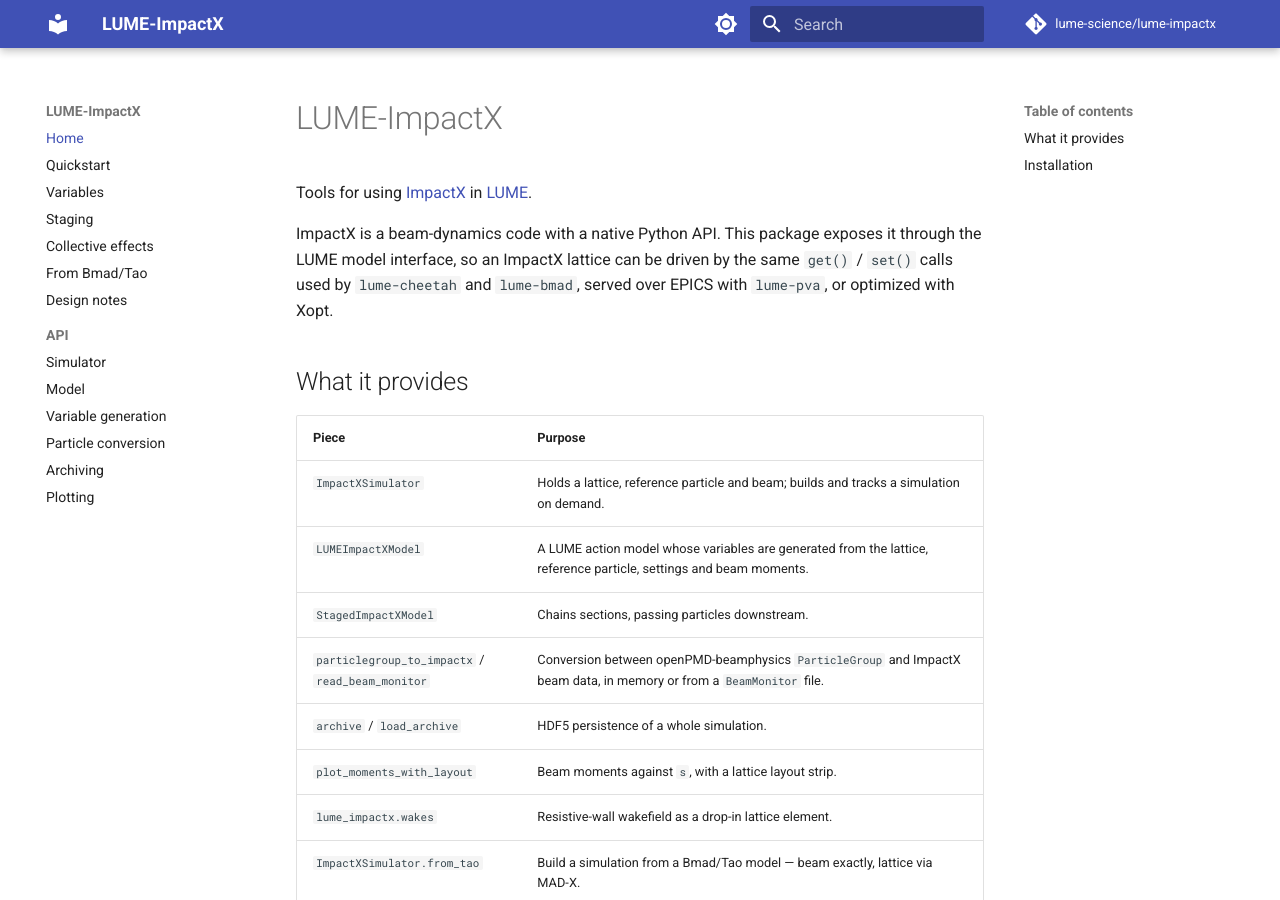
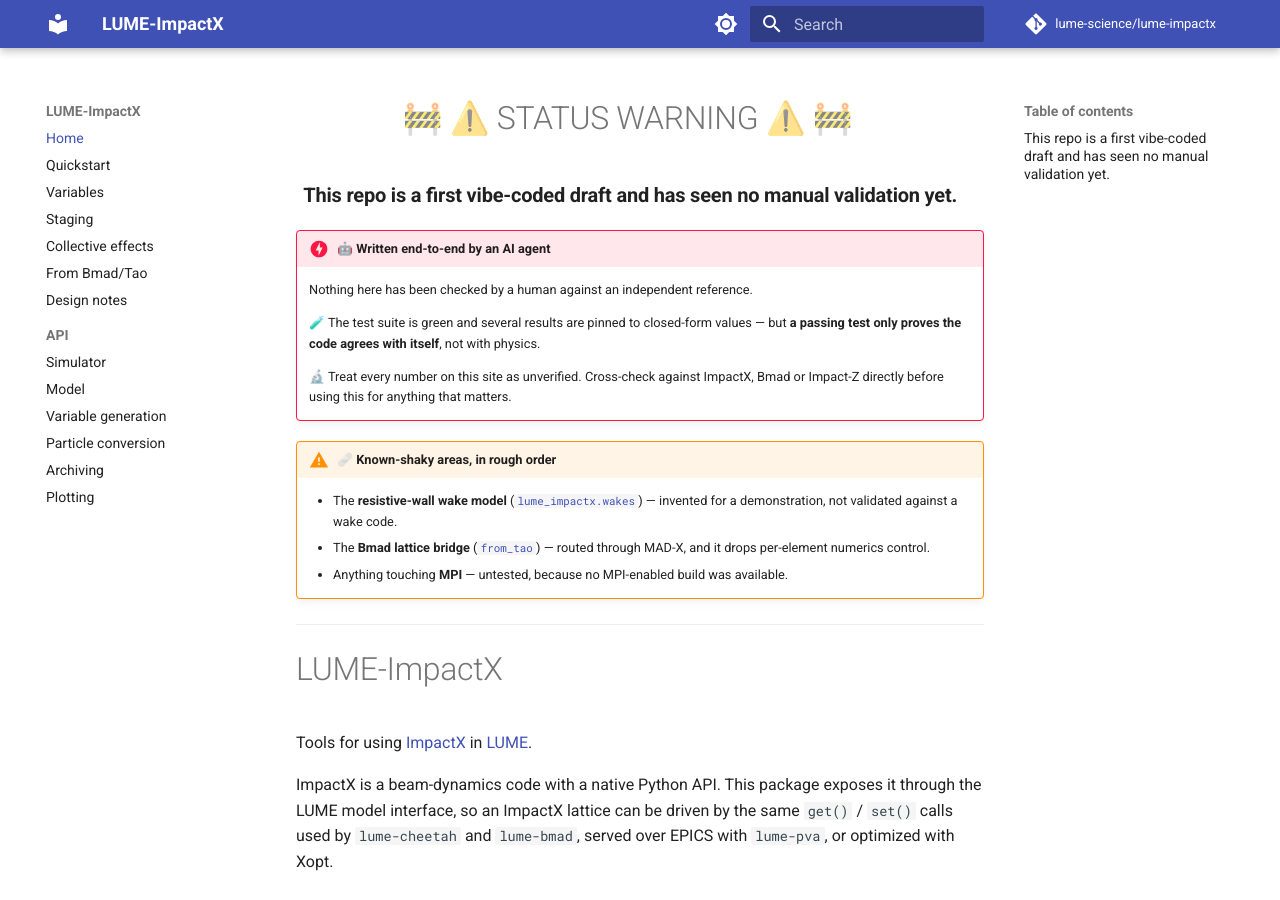
Before and after one commit to ax3l/lume-impactx, an MkDocs documentation site: the page built from docs/index.md, in a window 1280 px wide and 900 px high. Built offline with MkDocs 1.6.1 and Material for MkDocs 9.7.7, drawn with Linux system fonts in a browser that asks for light colours; comment, search, counter and statistics services are not loaded.

Commit message:
docs: carry the status warning on the site too
The docs site is as public as the README and its landing page read as a
finished package. Uses mkdocs-material admonitions rather than GitHub's
[!CAUTION] syntax, which renders as a plain blockquote here.

Enables md_in_html: without it the Markdown inside the centred <div>
comes out as literal '#' characters.

Co-Authored-By: Claude Opus 5 (1M context) <noreply@anthropic.com>
Claude-Session: https://claude.ai/code/session_01BigKJRH79ux4RFEMobhDLa

```diff
--- a/docs/index.md
+++ b/docs/index.md
@@ -1,3 +1,31 @@
+<div align="center" markdown>
+
+# 🚧 ⚠️ STATUS WARNING ⚠️ 🚧
+
+### **This repo is a first vibe-coded draft and has seen no manual validation yet.**
+
+</div>
+
+!!! danger "🤖 Written end-to-end by an AI agent"
+
+    Nothing here has been checked by a human against an independent reference.
+
+    🧪 The test suite is green and several results are pinned to closed-form values —
+    but **a passing test only proves the code agrees with itself**, not with physics.
+
+    🔬 Treat every number on this site as unverified. Cross-check against ImpactX, Bmad
+    or Impact-Z directly before using this for anything that matters.
+
+!!! warning "🩹 Known-shaky areas, in rough order"
+
+    - The **resistive-wall wake model** ([`lume_impactx.wakes`](collective.md#wakefields))
+      — invented for a demonstration, not validated against a wake code.
+    - The **Bmad lattice bridge** ([`from_tao`](bmad.md)) — routed through MAD-X, and it
+      drops per-element numerics control.
+    - Anything touching **MPI** — untested, because no MPI-enabled build was available.
+
+---
+
 # LUME-ImpactX
 
 Tools for using [ImpactX](https://impactx.readthedocs.io) in
--- a/mkdocs.yml
+++ b/mkdocs.yml
@@ -32,6 +32,7 @@ plugins:
 
 markdown_extensions:
   - admonition
+  - md_in_html
   - pymdownx.arithmatex:
       generic: true
   - pymdownx.details
```
